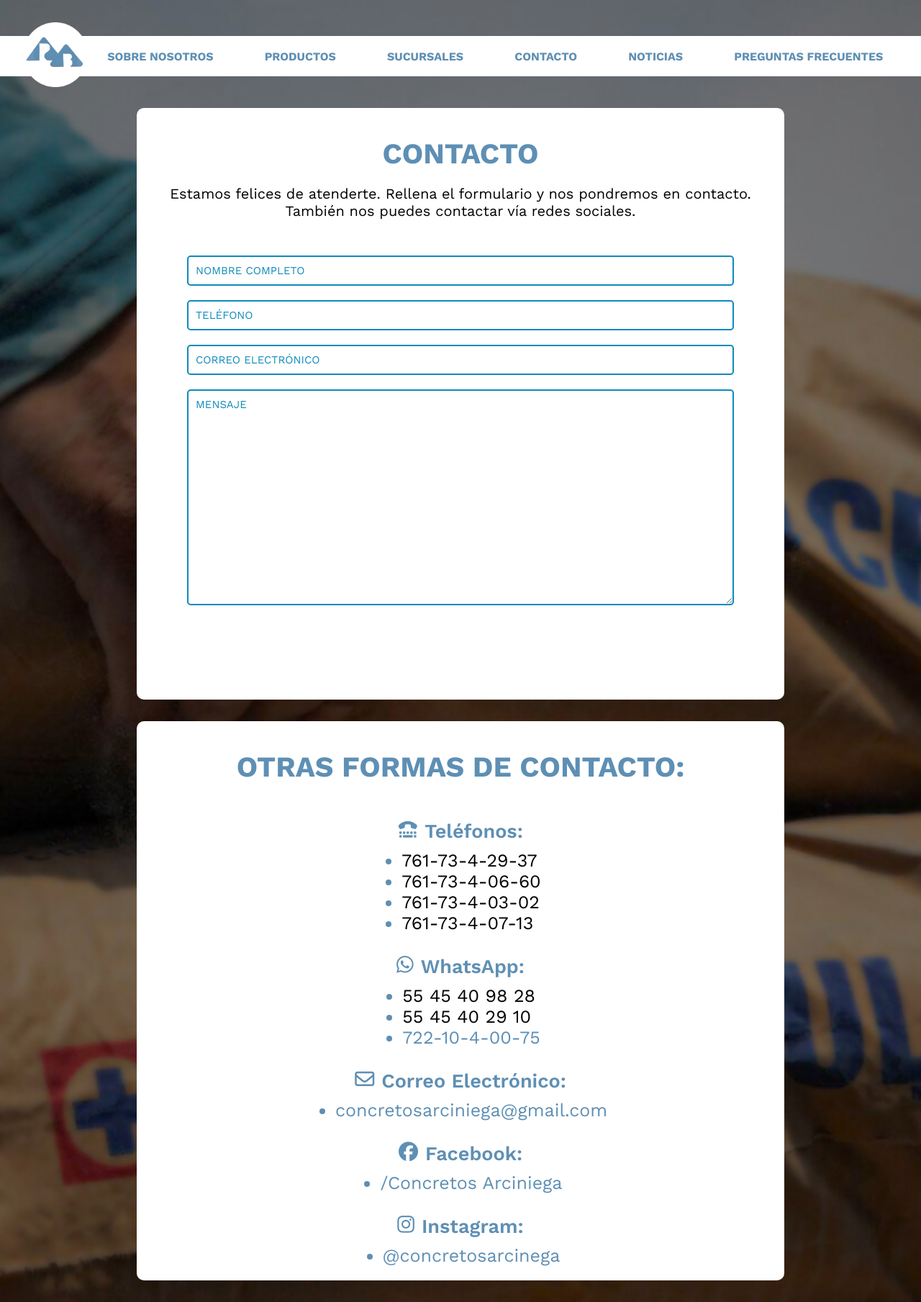
After one commit to Dust-Man/aceros_y_perfiles, a PHP site: page /contacto.php in a window 1280 px wide. The commit adds this page. Shown: the whole page at 72% size. Run offline with PHP 8.4, Linux system fonts and the light colour scheme; some libraries are stand-ins or nearby versions.

Commit message:
formulario contacto en pagina de contacto

```diff
--- /dev/null
+++ b/contacto.php
@@ -0,0 +1,88 @@
+<!DOCTYPE html>
+<html lang="en">
+
+<head>
+    <meta charset="UTF-8">
+    <meta name="viewport" content="width=device-width, initial-scale=1.0">
+    <title>Document</title>
+    <link rel="stylesheet" href="./css/principal.css">
+    <link rel="icon" href="./img/logos/logo.png" type="png/jpg">
+    <script src="https://kit.fontawesome.com/67ae9cb33f.js" crossorigin="anonymous"></script>
+
+</head>
+<style>
+    form input, form textarea{
+        width: 100% !important;
+        border-radius: 5px !important;
+        border-color: #0e8abb !important;
+        color: #000 !important;
+    }
+    input::placeholder,textarea::placeholder{
+        color:#0e8abb !important;
+    }
+    form{
+        margin: 0 auto !important;
+        padding-top: 50px !important;
+    }
+</style>
+<body>
+    <?php
+        include("./header.php");
+    ?>
+    <main>
+        <div class="layout1 --imagen-cemento-c-azul">
+            <section id="contacto" class="contenedor-texto-grande --color-dark">
+                <div class="formulario-contacto">
+                    <h2 class="section-title --color-principal">Contacto</h2>
+                    <p class="center title-caption ">Estamos felices de atenderte. Rellena el formulario y nos pondremos en contacto.</p>
+                    <p class="center title-caption">También nos puedes contactar vía redes sociales.</p>
+                    <?php
+                            include("./form-contacto.php");?>
+                </div>
+                <section class="formulario-contacto --color-dark">
+                <h2 class="section-title --color-principal "> Otras formas de contacto:</h2>
+                    <div class="formas-contacto">
+                        <p class="forma-contacto-nombre --color-principal "><i class="fa-solid fa-tty"></i> Teléfonos:</p>
+                        <ul class=" lista-de-formas">
+                            <li class="">761-73-4-29-37</li>
+                            <li class="">761-73-4-06-60</li>
+                            <li class="">761-73-4-03-02</li>
+                            <li class="">761-73-4-07-13 </li>
+                        </ul>
+                    </div>
+                    <div class="formas-contacto">
+                        <p class="forma-contacto-nombre --color-principal "><i class="fa-brands fa-whatsapp"></i> WhatsApp:</p>
+                        <ul class=" lista-de-formas">
+                            <li class="">55 45 40 98 28</li>
+                            <li class="">55 45 40 29 10</li>
+                            <li class=""><a href="tel:+527221040075">722-10-4-00-75</a></li>
+                        </ul>
+                    </div>
+                    <div class="formas-contacto">
+                        <p class="forma-contacto-nombre --color-principal "><i class="fa-regular fa-envelope"></i> Correo Electrónico:</p>
+                        <ul class=" lista-de-formas">
+                            <li class=""><a href="mailto:concretosarciniega@gmail.com">concretosarciniega@gmail.com</a></li>
+                        </ul>
+                    </div>
+                    <div class="formas-contacto">
+                        <p class="forma-contacto-nombre --color-principal "><i class="fa-brands fa-facebook"></i></i> Facebook:</p>
+                        <ul class=" lista-de-formas">
+                            <li class=""><a href="https://www.facebook.com/concretos.arciniega.94/" target="__blank">/Concretos Arciniega</a></li>
+                        </ul>
+                        <p class="forma-contacto-nombre --color-principal "><i class="fa-brands fa-instagram"></i></i> Instagram:</p>
+                        <ul class=" lista-de-formas">
+                            <li class=""><a href="https://www.instagram.com/concretosarciniega/">@concretosarcinega</a></li>
+                        </ul>
+                    </div>
+                    </div>
+
+                </section>
+            </section>
+
+        </div>
+
+    </main>
+</body>
+<script src="./scripts/header.js"></script>
+
+</html>
--- a/css/principal.css
+++ b/css/principal.css
@@ -183,10 +183,10 @@ nav a {
 .--sucursal-sur-oriente {
   background-image: url("../img/sucursales/sur-oriente.png");
 }
-.--sucursal{
+.--sucursal {
   background-image: url("../img/fondos/sucursal.jpg");
 }
-.--sucursal-azujelos{
+.--sucursal-azujelos {
   background-image: url("../img/sucursales/azulejos.png");
 }
 .--sucursal-matriz {
@@ -250,8 +250,26 @@ nav a {
 .--color-dark {
   color: #000;
 }
+.--color-light {
+  color: #fff;
+}
+.--color-principal{
+  color: var(--color-principal);
+}
 .--no-mbottom {
   margin-bottom: 0;
+}
+.padding-top-30px {
+  padding-top: 50px;
+}
+.center {
+  margin: 0 auto !important;
+  text-align: center;
+  width: 100%;
+}
+
+.title-caption {
+  font-size: 20px;
 }
 /*LANDING PAGE */
 
@@ -317,6 +335,7 @@ nav a {
 .--form-landing {
   width: 100%;
   padding: 50px;
+  padding-top: 100px;
 }
 .--form-landing input,
 .--form-landing textarea {
@@ -336,6 +355,40 @@ nav a {
 }
 .--form-landing textarea {
   height: 300px;
+}
+.formulario-contacto {
+  background-color: #fff;
+  padding: 20px;
+  margin-bottom: 30px;
+  border-radius: 10px;
+}
+.lista-de-formas {
+  margin-left: 30px;
+}
+.lista-de-formas li {
+  font-size: 25px;
+}
+.lista-de-formas li::marker{
+  color: var(--color-principal);
+}
+.lista-de-formas a{
+  color: var(--color-principal);
+  text-decoration: none;
+}
+.forma-contacto-nombre {
+  font-size: 27px;
+  margin-bottom: 10px;
+  font-weight: 600;
+  display: flex;
+  gap: 10px;
+  margin-top: 30px;
+}
+.formas-contacto{
+  width: 100%;
+  display: flex;
+  flex-direction: column;
+  justify-content: center;
+  align-items: center;
 }
 /* NOTICIAS */
 .noticias {
@@ -657,8 +710,7 @@ input:not(:placeholder-shown) ~ .reset {
 }
 
 @media screen and (max-width: 990px) {
-
-  header{
+  header {
     height: 8vh;
   }
   /* Botón para abrir el menú */
--- a/form-contacto.php
+++ b/form-contacto.php
@@ -1,5 +1,5 @@
-<form action="" method="post" class="form-contacto --form-landing">
-    <input type="text" name="nombre-completo" id="nombre-completo" placeholder="Nombre Completo">
+<form  action="" method="post" class="form-contacto --form-landing padding-top-30px">
+    <input class="padding-top-30px" type="text" name="nombre-completo" id="nombre-completo" placeholder="Nombre Completo">
     <input type="tel" name="telefono" id="telefono" placeholder="teléfono">
     <input type="email" name="email" id="email" placeholder="Correo Electrónico">
     <textarea name="mensaje" id="mensaje" placeholder="mensaje"></textarea>
--- a/header.php
+++ b/header.php
@@ -27,7 +27,7 @@
             <li><a href="#">Sobre nosotros</a></li>
             <li><a href="./productos_1.php">Productos</a></li>
             <li><a href="sucursales.php">Sucursales</a></li>
-            <li><a href="#">Contacto</a></li>
+            <li><a href="contacto.php">Contacto</a></li>
             <li><a href="noticias.php">Noticias</a></li>
             <li><a href="productos_1.php">Preguntas Frecuentes</a></li>
         </ul>
```
